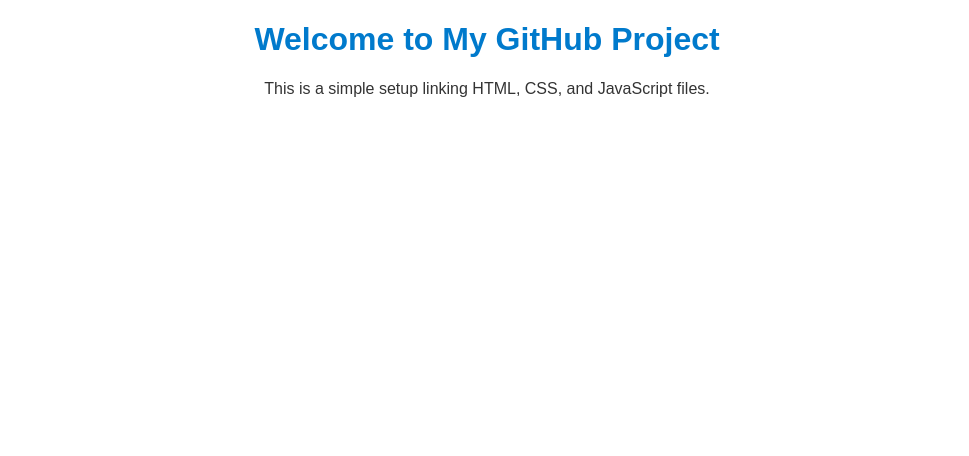
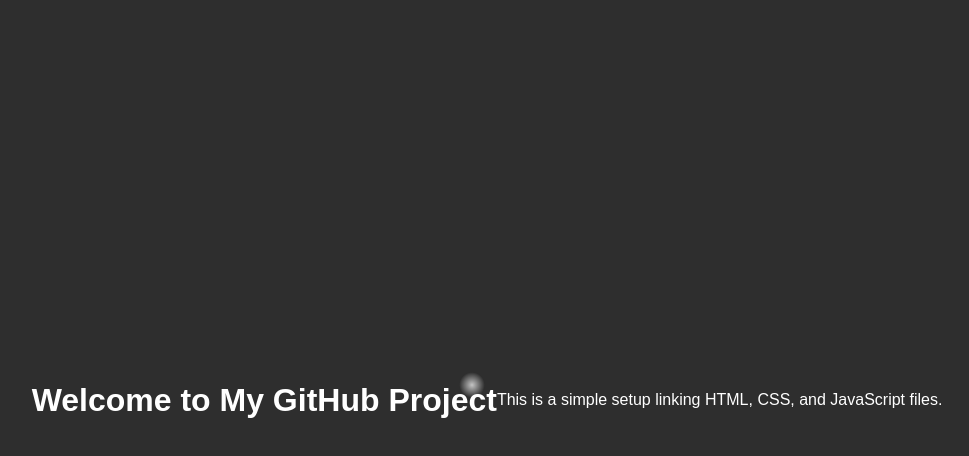
Before and after one commit to GusProDev/gusprodev.github.io, a plain HTML site: page index.html in a window 1280 px wide. Shown: the whole page, without its empty margins (153-1122 px from the left). Drawn offline with Linux system fonts and the light colour scheme.

Commit message:
Update style.css

```diff
--- a/css/style.css
+++ b/css/style.css
@@ -1,9 +1,84 @@
-/* style.css */
-body {
+ /* General reset */
+  * {
+    margin: 0;
+    padding: 0;
+    box-sizing: border-box;
+  }
+
+  /* Background setup */
+  body {
+    background-color: #2e2e2e; /* Dark gray background */
+    overflow: hidden;
+    color: #fff;
     font-family: Arial, sans-serif;
-    text-align: center;
-    color: #333;
-}
-h1 {
-    color: #007acc;
-}
+    height: 100vh;
+    display: flex;
+    align-items: center;
+    justify-content: center;
+    cursor: none; /* Hide default cursor */
+    position: relative;
+  }
+
+  /* Custom glowing cursor */
+  body::after {
+    content: "";
+    position: absolute;
+    width: 20px;
+    height: 20px;
+    background: radial-gradient(circle, rgba(255,255,255,0.8), transparent 60%);
+    border-radius: 50%;
+    pointer-events: none;
+    transform: translate(-50%, -50%);
+    transition: transform 0.1s ease-out;
+  }
+
+  /* Follow cursor */
+  body.add-glow::after {
+    width: 50px;
+    height: 50px;
+    opacity: 0.7;
+    transform: translate(-50%, -50%);
+  }
+
+  /* Add glowing effect on hover */
+  body:hover::after {
+    width: 30px;
+    height: 30px;
+    opacity: 0.9;
+  }
+
+  /* Moving cursor */
+  body.add-glow::after {
+    opacity: 0.8;
+    animation: glow 0.8s infinite alternate ease-in-out;
+  }
+
+  /* Cursor effect */
+  @keyframes glow {
+    from { opacity: 0.8; }
+    to { opacity: 1; }
+  }
+
+  /* Border elements */
+  .border-animate {
+    position: absolute;
+    width: 100%;
+    height: 100%;
+    border: 2px solid transparent;
+    pointer-events: none;
+    animation: rotate 40s linear infinite;
+    background: linear-gradient(45deg, purple, pink, blue, cyan, purple);
+    background-size: 200% 200%;
+    background-clip: padding-box;
+    mask: radial-gradient(circle, transparent 40%, black 41%);
+  }
+
+  /* Rotating animation */
+  @keyframes rotate {
+    0% {
+      transform: rotate(0deg);
+    }
+    100% {
+      transform: rotate(360deg);
+    }
+  }
```
